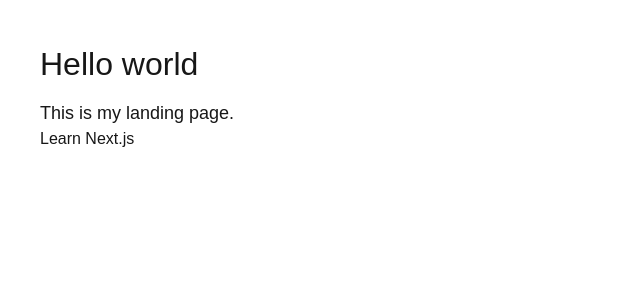
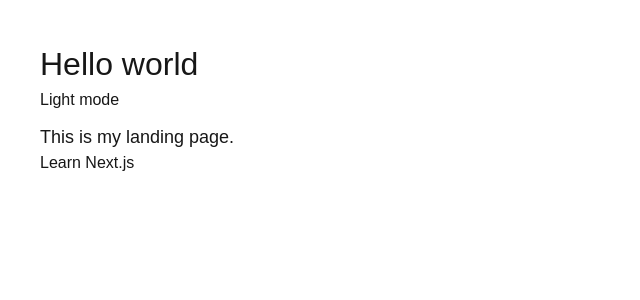
Before and after one commit to Astr0cyte/ticketingsystem, a Next.js app: page / in a window 1280 px wide. Shown: the top 300 px of the page, without its empty margins (0-640 px from the left). Built offline with nearby package versions, Linux system fonts and the light colour scheme.

Commit message:
experimenting

```diff
--- a/app/page.tsx
+++ b/app/page.tsx
@@ -1,9 +1,17 @@
-import Image from "next/image";
+
+function ToggleMode() {
+  return (
+    <button>
+      Light mode
+    </button>
+  );
+}
 
 export default function Home() {
   return (
     <main style={{ padding: "40px", fontFamily: "sans-serif" }}>
       <h1 style={{ fontSize: "32px" }}>Hello world</h1>
+      <ToggleMode />
 
       <p style={{ fontSize: "18px", marginTop: "12px" }}>
         This is my landing page.
```
Also changed, not shown: 2 other files (tests, documents, lock files or other folders).
